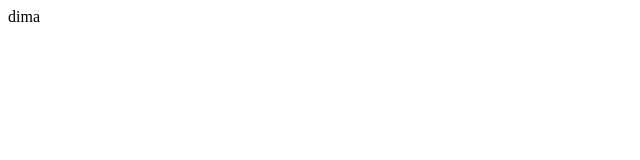
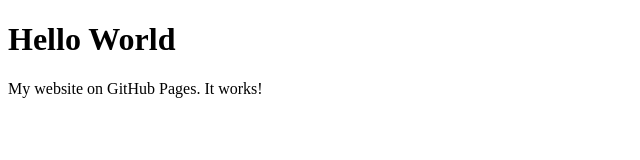
Before and after one commit to daagafonov/daagafonov.github.io, a plain HTML site: page index.html in a window 1280 px wide. Shown: the whole page, without its empty margins (0-640 px from the left). Drawn offline with Linux system fonts and the light colour scheme.

Commit message:
test2, changed index

```diff
--- a/index.html
+++ b/index.html
@@ -1,5 +1,7 @@
+<!DOCTYPE html>
 <html>
-    <body>
-	dima
-    </body>
+<body>
+<h1>Hello World</h1>
+<p>My website on GitHub Pages. It works!</p>
+</body>
 </html>
```
